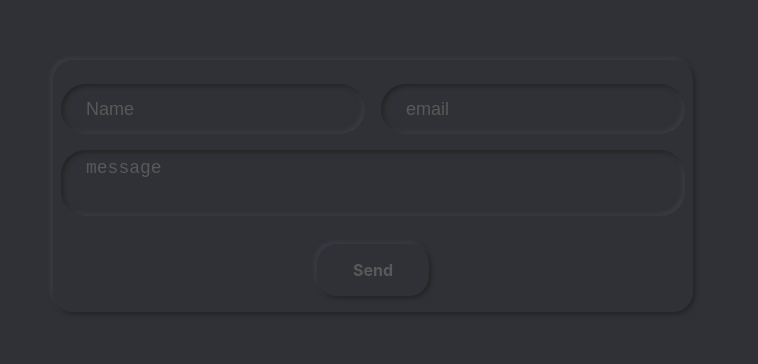
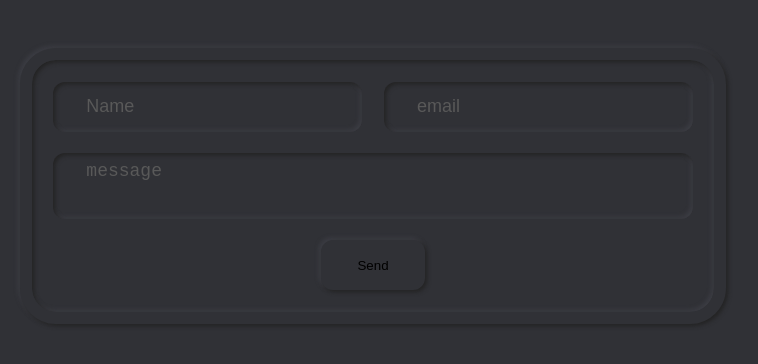
Before and after one commit to tr1ckyf0x/wakeonlan-web, a React (Create React App) app: page / in a window 1280 px wide. Shown: the part 214-578 px from the top of the page, without its empty margins (267-1025 px from the left). Built offline with nearby package versions, Linux system fonts and the light colour scheme.

Commit message:
Redesign

```diff
--- a/src/SupportForm.css
+++ b/src/SupportForm.css
@@ -1,55 +1,28 @@
 .SupportForm {
-    margin: auto;
-    /*height: 50%;*/
     width: 50%;
-
     display: grid;
-    /*grid-template-columns: repeat(2, 1fr);*/
-    /*grid-auto-rows: minmax(100px, auto);*/
-
-    /*display: inline-block;*/
-
-
-    /*padding: 60px 35px 35px 35px;*/
-    border-radius: 20px;
+    border-radius: 36px;
+    border: 12px solid #303136;
     background: #303136;
     box-shadow: 2px 2px 4px #232323,
-    -2px -2px 4px #3E3F46;
+    -2px -2px 4px #3E3F46,
+    2px 2px 4px #232323 inset,
+    -2px -2px 4px #3E3F46 inset;
 
-    /*width: 50%;*/
-    /*height: 50%;*/
-    /*position: fixed;*/
-    /*top: 0;*/
-    /*left: 0;*/
-    /*display: flex;*/
-    /*align-items: center;*/
-    /*justify-content: center;*/
-    /*align-content: center;*/
-
-    /*overflow: auto;*/
-
-    padding-bottom: 16px;
-    padding-top: 16px;
+    padding: 16pt;
+    column-gap: 16pt;
+    row-gap: 16pt;
 }
 
 .field-container {
-    /*height: 50px;*/
-    /*height: auto;*/
     min-height: 50px;
     width: auto;
     display: flex;
-    /*padding: 8pt;*/
-    margin: 8px;
 
     background: #303136;
-    border-radius: 25px;
+    border-radius: 12px;
     box-shadow: inset 2px 2px 4px #232323,
     inset -2px -2px 4px #3E3F46;
-
-    /*justify-content: center;*/
-    /*align-items: center;*/
-
-    /*border: 1px solid red;*/
 }
 
 .field {
@@ -58,22 +31,14 @@
     color: #595959;
     background: none;
 
+    padding: 0 25pt 0 25pt;
+
     font-size: 18px;
-    padding-left: 25px;
-    padding-right: 25px;
-
-    /*border-radius: 25px;*/
-
-    padding-top: 0;
-    padding-bottom: 0;
-
     font-weight: 500;
 }
 
 .field-container .input-element {
-    /*height: 100%;*/
     width: 100%;
-    /*display: block;*/
 }
 
 .field-container ::placeholder {
@@ -109,28 +74,19 @@
     justify-self: center;
 
     width: fit-content;
-
-    margin-top: 20px;
+    height: 50px;
 
     padding-left: 36px;
     padding-right: 36px;
 
-    border-radius: 20px;
+    border-radius: 12px;
+    border: none;
     background: #303136;
     box-shadow: 2px 2px 4px #232323,
     -2px -2px 4px #3E3F46;
 }
 
-#submit-button p {
-    color: #595959;
-    font-weight: bold;
+#submit-button:active {
+    box-shadow: inset 2px 2px 4px #232323,
+    inset -2px -2px 4px #3E3F46;
 }
-
-.noselect {
-    -webkit-touch-callout: none; /* iOS Safari */
-    -webkit-user-select: none; /* Safari */
-    -moz-user-select: none; /* Old versions of Firefox */
-    -ms-user-select: none; /* Internet Explorer/Edge */
-    user-select: none; /* Non-prefixed version, currently
-                                  supported by Chrome, Edge, Opera and Firefox */
-}
--- a/src/SupportForm.tsx
+++ b/src/SupportForm.tsx
@@ -69,11 +69,9 @@ class SupportForm extends React.Component<any,State> {
                 <div className="field-container" id="message-field-container">
                     <textarea className="field textarea-element" name="message" placeholder="message" value={this.state.message} onChange={this.handleChange} />
                 </div>
-                {/*<div className="empty-column" id="empty-left-column" />*/}
-                {/*<div className="empty-column" id="empty-right-column" />*/}
-                <div id="submit-button" onClick={this.handleSubmit}>
-                    <p className="noselect">Send</p>
-                </div>
+                <button type="button" id="submit-button" onClick={this.handleSubmit}>
+                    Send
+                </button>
             </div>
         );
     }
```
